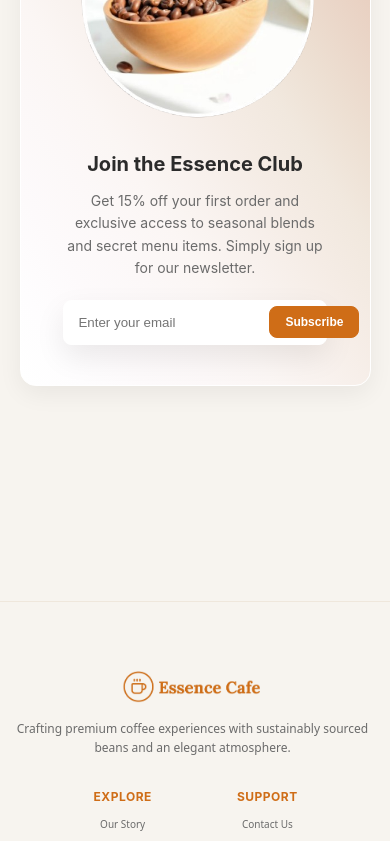
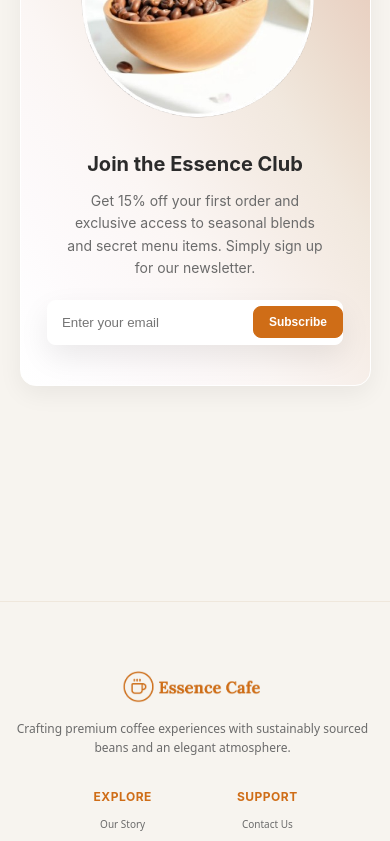
Before and after one commit to widyawulan19/essence-cafe, a React (Create React App) app: page /menu in a window 390 px wide. Shown: the part 2107-2948 px from the top of the page. Built offline with nearby package versions, Linux system fonts and the light colour scheme.

Commit message:
style: perbakan responsive email-form

```diff
--- a/src/styles/users/Menu.css
+++ b/src/styles/users/Menu.css
@@ -869,4 +869,11 @@
         width: 90%;
         height: 90%;
     }
+
+    .cta-left .email-form {
+        width: 90%;
+        justify-content: space-between;
+        margin-bottom: 30px;
+        /* border: 1px solid red; */
+    }
 }
```
